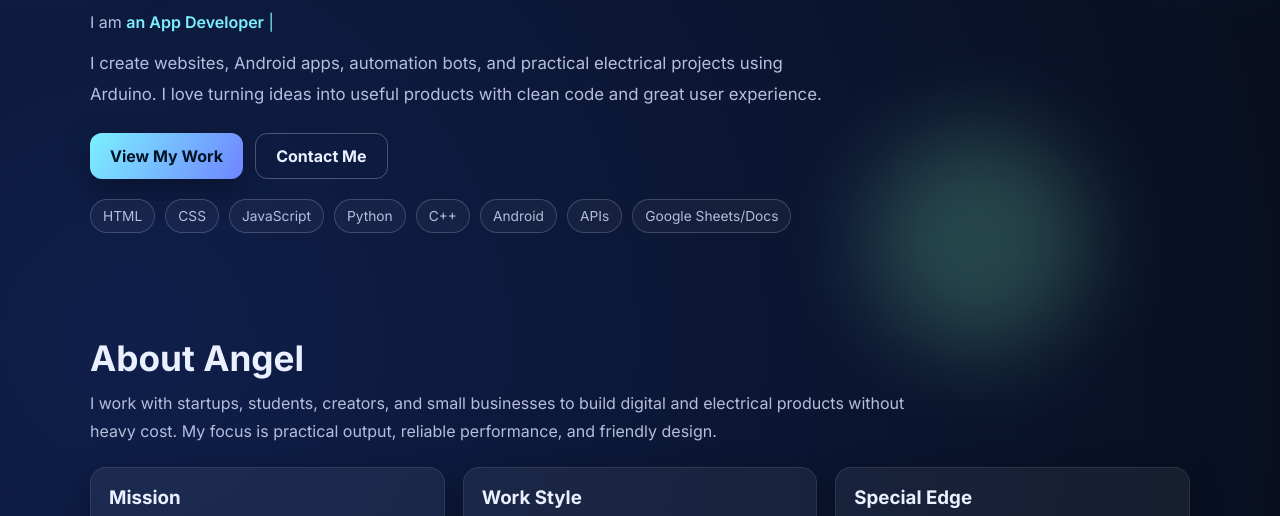
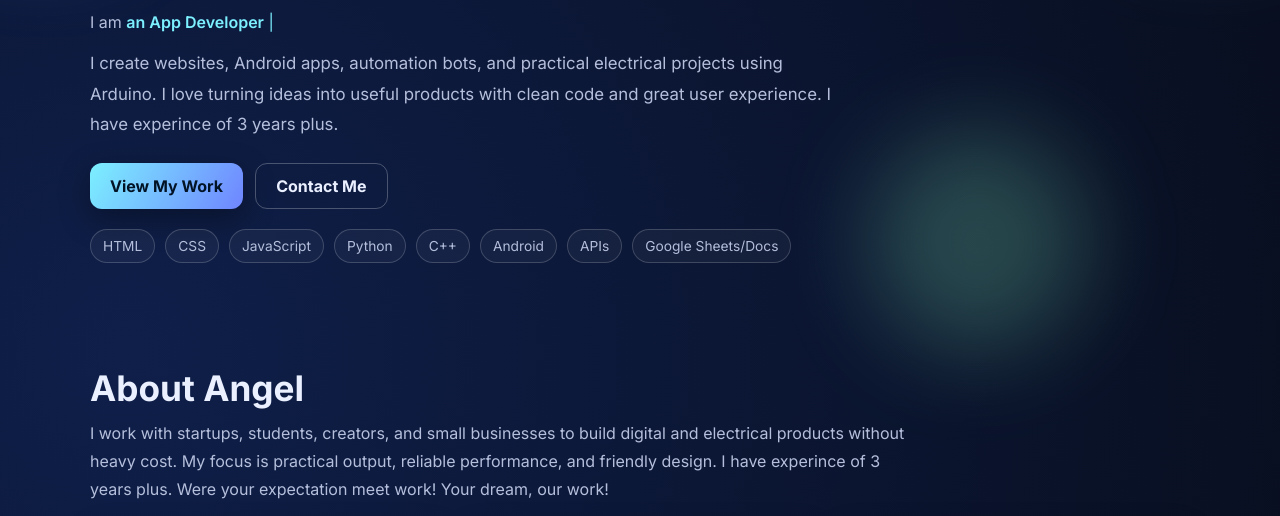
Before and after one commit to gameislife123angel-bot/protofile-angel, a plain HTML site: page index.html in a window 1280 px wide. Shown: the part 419-935 px from the top of the page. Drawn offline with Linux system fonts and the light colour scheme.

Commit message:
Update index.html

```diff
--- a/index.html
+++ b/index.html
@@ -41,6 +41,7 @@
       <p class="hero-text">
         I create websites, Android apps, automation bots, and practical electrical projects
         using Arduino. I love turning ideas into useful products with clean code and great user experience.
+        I have experince of 3 years plus.
       </p>
       <div class="hero-actions">
         <a class="btn" href="#projects">View My Work</a>
@@ -64,6 +65,7 @@
         <p>
           I work with startups, students, creators, and small businesses to build digital and
           electrical products without heavy cost. My focus is practical output, reliable performance, and friendly design.
+          I have experince of 3 years plus. Were your expectation meet work! Your dream, our work!
         </p>
       </div>
       <div class="about-grid">
```
